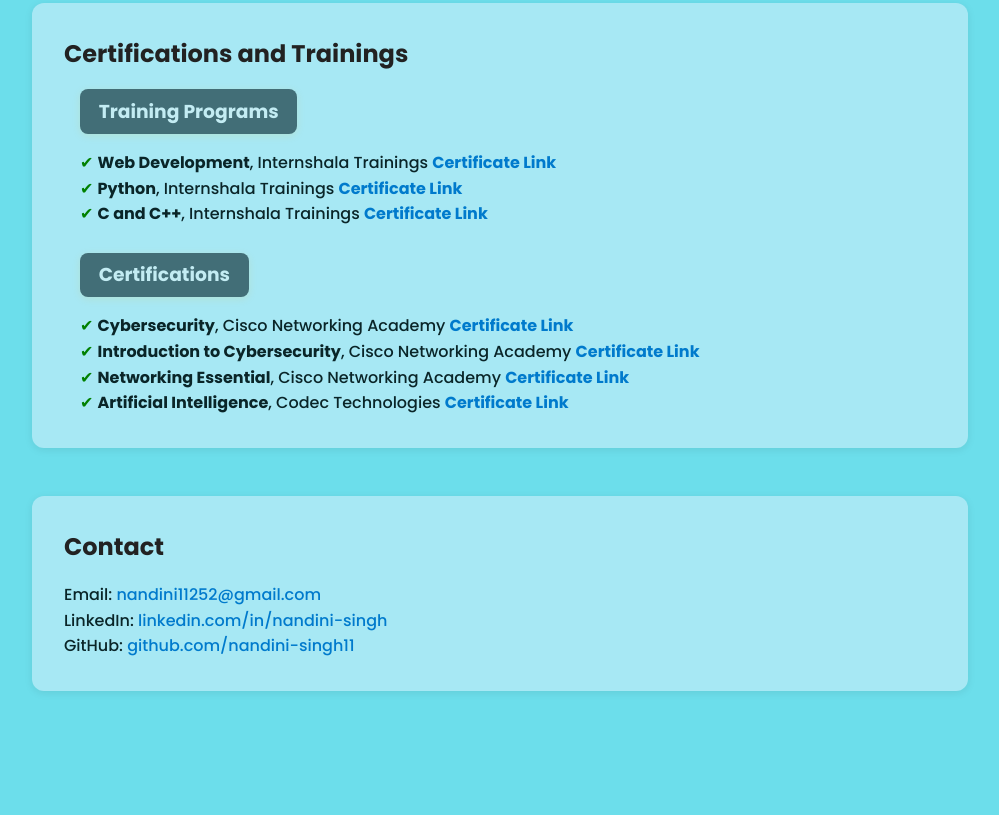
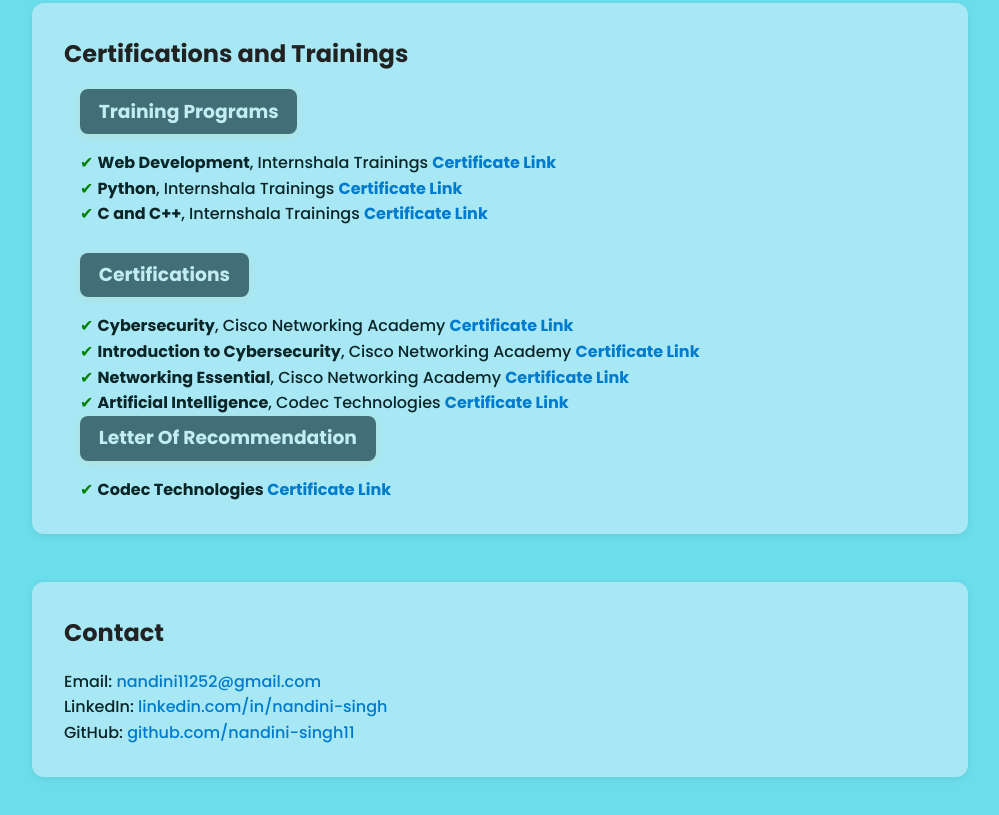
Before and after one commit to nandini-singh11/Portfolio, a plain HTML site: page index.html in a window 1280 px wide. Shown: the part 2301-3116 px from the top of the page, without its empty margins (140-1139 px from the left). Before the commit the page ends 3072 px from the top, so only its background shows below. Drawn offline with Linux system fonts and the light colour scheme.

Commit message:
Update index.html

```diff
--- a/index.html
+++ b/index.html
@@ -224,6 +224,9 @@
               <li><strong>Networking Essential</strong>, Cisco Networking Academy <a href="https://www.dropbox.com/scl/fi/wqosebzvj6ln39goi7549/Networking_Essentials_certificate_nandini11252-gmail-com_f28a7dd1-6dff-4248-99d3-95ef271de3e7.pdf?rlkey=311akxfwmybbg5vctf8yin97k&st=fimzbr8m&dl=0" target="_blank"><strong>Certificate Link</strong></a></li>
               <li><strong>Artificial Intelligence</strong>, Codec Technologies <a href="https://www.dropbox.com/scl/fi/6nvcewytrqp0owfmffgkd/Nandini-Singh-AI-Certificate.pdf?rlkey=60oxsgfj49gznod05pnaw7z6t&st=3qvuuuhp&dl=0" target="_blank"><strong>Certificate Link</strong></a></li>
             </ul>
+      <ul><h3>Letter Of Recommendation</h3>
+      <li><strong>Codec Technologies</strong><a href="https://www.dropbox.com/scl/fi/oxjeuw498hz76xn9y6uhk/LOR-CODEC-TECHNOLOGIES_250806_152136.pdf?rlkey=5zbeyaqyslvwxibew5vjw8e4a&st=5s5sgktm&dl=0" target="_blank"><Strong> Certificate Link</Strong></a></li>
+      </ul>
     </section>
 
     <section class="section contacts" id="contact">
```
